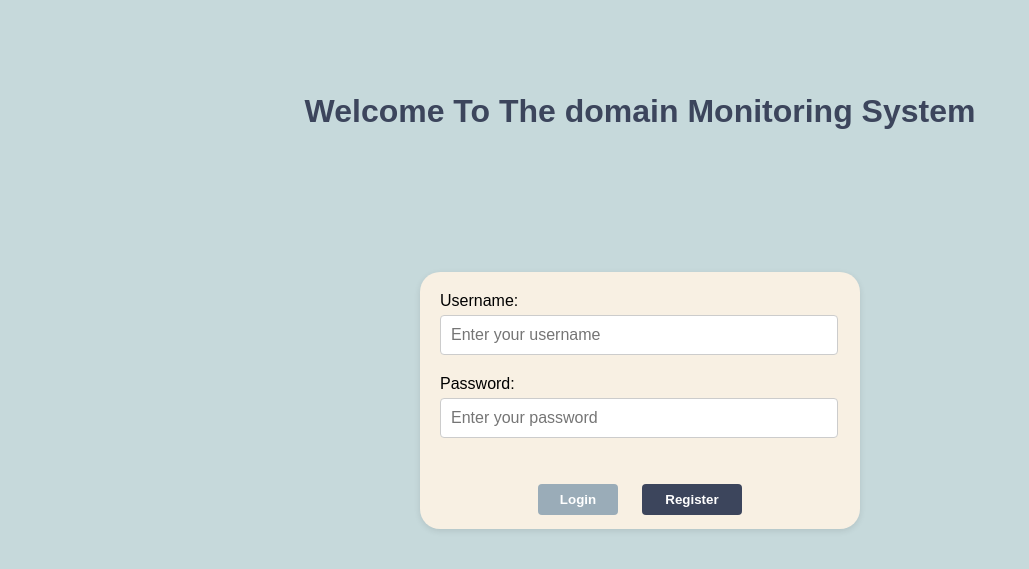
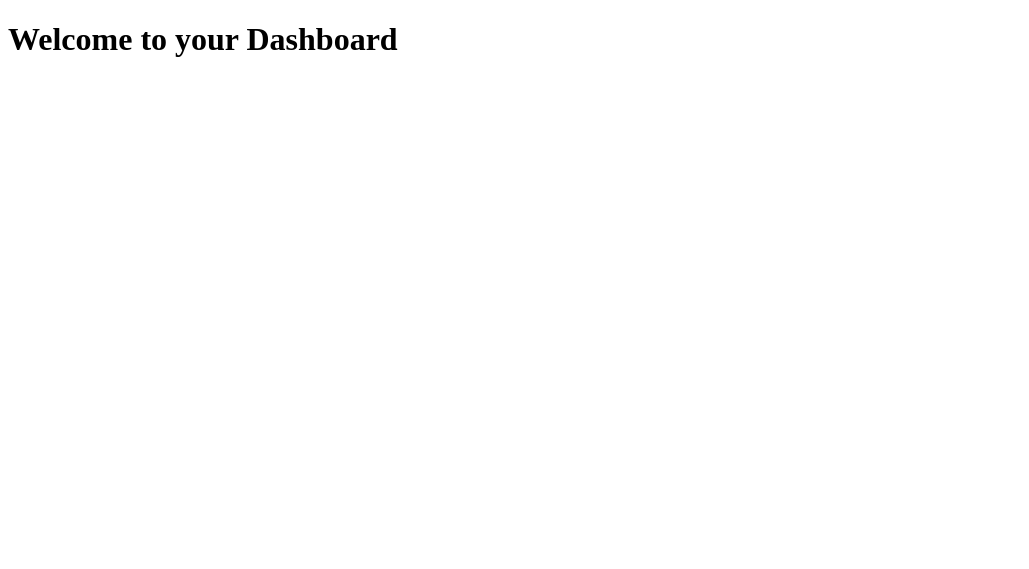
Before and after one commit to ilya-work1/domain-monitoring-project, a Flask app: page / in a window 1280 px wide. Shown: the top 569 px of the page, without its empty margins (0-1029 px from the left). Run offline with Flask 3, Linux system fonts and the light colour scheme; the visitor is signed in with stand-in values (Sample User, id 1).

Commit message:
test login + flask

```diff
--- a/app.py
+++ b/app.py
@@ -1,14 +1,23 @@
-from flask import Flask, render_template , request , jsonify, session
+from flask import Flask, render_template, request, jsonify, session, redirect
 import json
+from flask_session import Session
+from login import check_login, check_username_avaliability, registration
 
 # Initialize Flask app
 app = Flask(__name__)
+app.config["SESSION_PERMANENT"] = False
+app.config["SESSION_TYPE"] = "filesystem"
+Session(app)
 
 
 
-@app.route('/')
+@app.route("/")
 def index():
-    return render_template('index.html')
+  # check if the users is logged in or not
+    if not session.get("name"):
+        # if not there in the session then redirect to the login page
+        return render_template("index.html")
+    return render_template('dashboard.html')
 
 @app.route('/<filename>')
 def file(filename):
@@ -19,19 +28,28 @@ def login():
     data = request.get_json()
     username = data.get('username')
     password = data.get('password')
+    print(username, password)
+   # if not os.path.exists('users.json'):
+    #    return jsonify({'message': 'No users registered!'}), 400
 
-    if not os.path.exists('users.json'):
-        return jsonify({'message': 'No users registered!'}), 400
-
-    with open('users.json', 'r') as f:
-        users = json.load(f)
+    #with open('users.json', 'r') as f:
+     #   users = json.load(f)
 
     # Validate credentials
-    if username in users and users[username] == password:
+    #if username in users and users[username] == password:
+    if check_login(username, password):
         session['username'] = username  # Create session
-        return jsonify({'message': 'Login successful!'}), 200
+        print("you are logged in", session['username'])
+        return jsonify({'message': 'Login successful!', 'redirect': '/dashboard'}), 200
+        #return jsonify({'message': 'Login successful!'}), 200
     else:
+        print("you are not logged in")
         return jsonify({'message': 'Invalid credentials!'}), 401
+        #return jsonify({'message': 'Invalid credentials!'}), 401
+
+@app.route('/register')
+def register():
+    return render_template('registration.html')
 
 @app.route('/dashboard', methods=['GET'])
 def dashboard():
--- a/login.py
+++ b/login.py
@@ -1,8 +1,7 @@
 
 users_list = [{'username':'danbd','password':'Dan123456'}, {'username':'ilyash','password':'Ilya123456'},{'username':'matanel','password':'Matan123456'}]
 
-username = input('Username')
-password = input('Password')
+
 
 
 def check_login(username, password):
@@ -10,13 +9,10 @@ def check_login(username, password):
        #check user and password compatibility
            if username.upper() == user_dict.get('username').upper():
               if password == user_dict.get('password'):
-                 print('you logged in')
                  return True
               else:
-                 print('Wrong username or password')
                  return False
 
-   print('Wrong username or password')
    return False
 
 def check_username_avaliability(username):
@@ -32,7 +28,3 @@ def registration(username, password):
    if check_username_avaliability(username):
       users_list.append({'username':username.lower(),'password':password})
    print(users_list)
-
-
-
-registration(username, password)
--- a/templates/dashboard.html
+++ b/templates/dashboard.html
@@ -6,6 +6,7 @@
     <title>Document</title>
 </head>
 <body>
+    <h1>Welcome to your Dashboard</h1>
 
 </body>
 </html>
--- a/templates/index.html
+++ b/templates/index.html
@@ -10,7 +10,7 @@
     <div id="title">
     <h1>Welcome To The domain Monitoring System</h1>
     </div>
-    <form>
+    <form action="/login">
       <div class="form-group">
         <label for="username">Username:</label>
         <input type="text" id="username" name="username" placeholder="Enter your username" required>
@@ -20,9 +20,10 @@
         <input type="password" id="password" name="password" placeholder="Enter your password" required>
       </div>
       <div class="buttons">
-        <button type="button" id="login">Login</button>
+        <button type="submit" id="login">Login</button>
         <button type="button" id="register">Register</button>
-      </form>
+      </div>
+    </form>
     <script src="script.js" defer></script>
 </body>
 </html>
```
Also changed, not shown: 1 other file.
